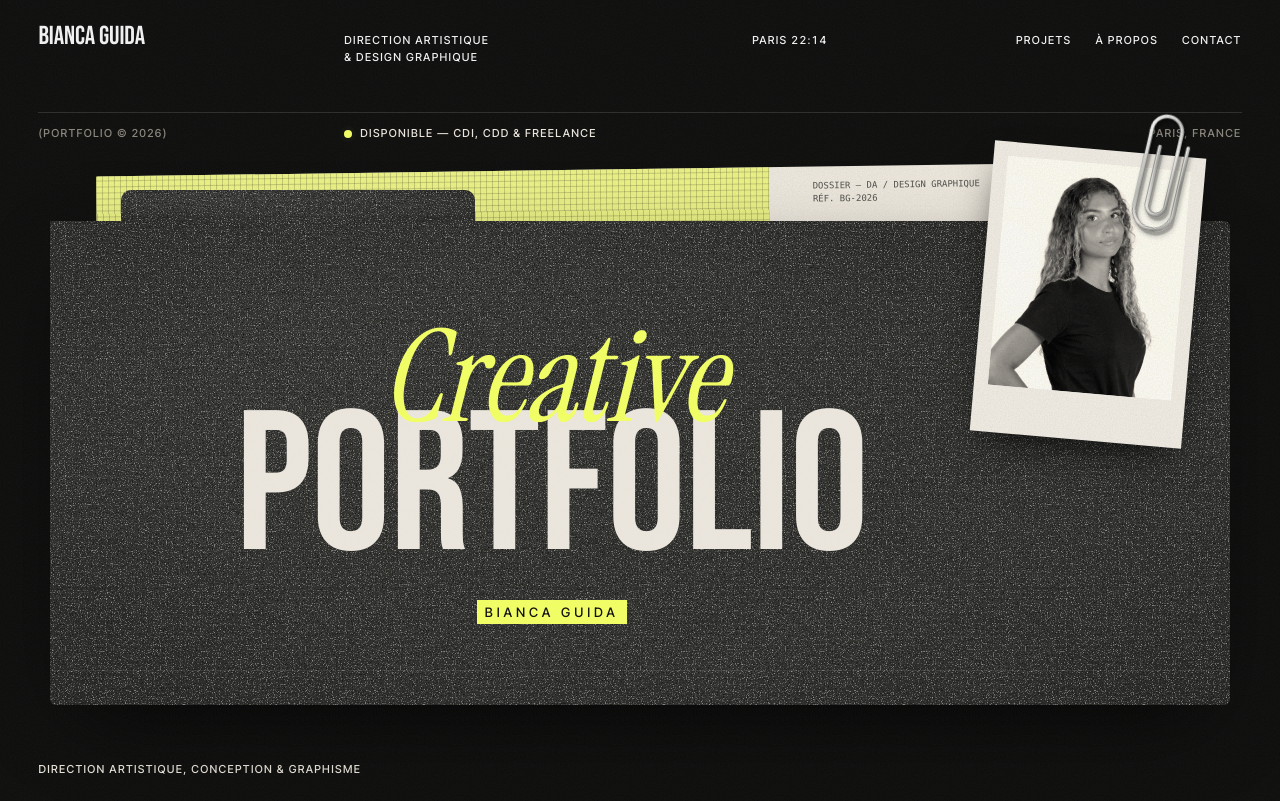
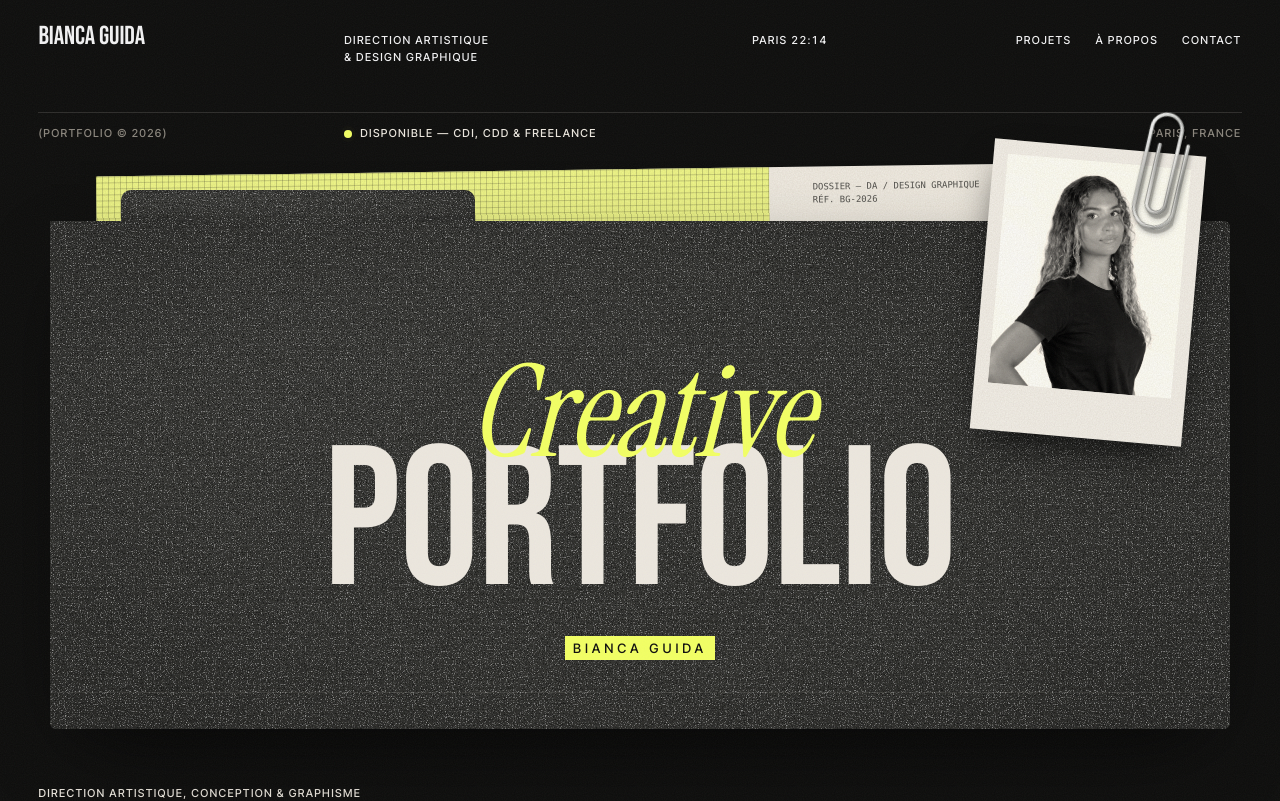
Before and after one commit to biancagda/bianca-guida-portfolio, a Next.js app: page / in a window 1280 px wide. Shown: the top 801 px of the page. Built offline with nearby package versions, Linux system fonts and the light colour scheme.

Commit message:
Page de garde : Creative Portfolio centré dans le dossier
Co-Authored-By: Claude Opus 5.5 <noreply@anthropic.com>
Claude-Session: https://claude.ai/code/session_019zLV6BxsN8g4HPLTLGMgo7

```diff
--- a/src/components/Hero.tsx
+++ b/src/components/Hero.tsx
@@ -66,11 +66,11 @@ export function Hero() {
         <div className="paper-tex paper-tex-dark relative ml-[6%] h-[clamp(18px,2.4vw,34px)] w-[30%] rounded-t-[10px] bg-[#2f2f2c]" />
 
         {/* Dossier */}
-        <div className="paper-tex paper-tex-dark relative overflow-hidden rounded-[6px] rounded-tl-none bg-[#2a2a27] px-[6%] pb-[9%] pt-[34%] shadow-[0_30px_80px_-30px_rgba(0,0,0,0.9)] md:pt-[9%] md:pb-[7%]">
+        <div className="paper-tex paper-tex-dark relative overflow-hidden rounded-[6px] rounded-tl-none bg-[#2a2a27] px-[6%] pb-[9%] pt-[34%] shadow-[0_30px_80px_-30px_rgba(0,0,0,0.9)] md:pt-[12%] md:pb-[6%]">
           {/* pli du carton */}
           <div className="pointer-events-none absolute inset-x-0 bottom-[7%] h-px bg-paper/10" />
 
-          <div className="relative z-10 text-center md:pr-[17%]">
+          <div className="relative z-10 text-center">
             <p className="serif-i relative z-10 text-[19vw] leading-[0.8] text-signal md:text-[clamp(90px,10vw,170px)]">Creative</p>
             <p className="display -mt-[0.12em] text-[22vw] leading-[0.85] text-paper md:text-[clamp(120px,15.5vw,250px)]">Portfolio</p>
             <p className="label mt-5 text-[11px] tracking-[0.3em] text-ink md:mt-7 md:text-[13px]">
```
Also changed, not shown: 1 other file (tests, documents, lock files or other folders).
